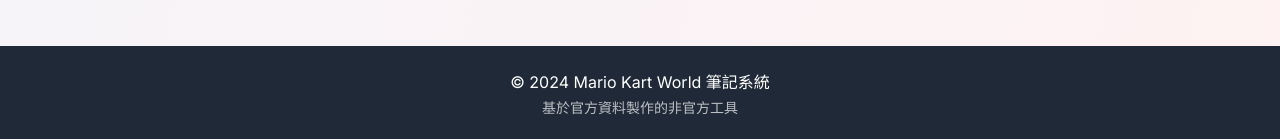
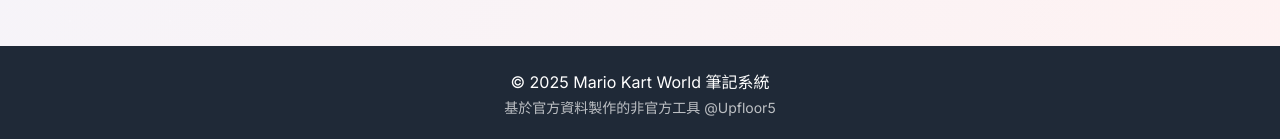
Before and after one commit to Ponpon55837/MarioKartWorldParams, a Next.js app: page / in a window 1280 px wide. Shown: the part 5149-5288 px from the top of the page. Built offline with nearby package versions, Linux system fonts and the light colour scheme.

Commit message:
feat: update

```diff
--- a/src/app/layout.tsx
+++ b/src/app/layout.tsx
@@ -33,9 +33,9 @@
           </main>
           <footer className="bg-gray-800 text-white p-6 mt-12">
             <div className="container mx-auto text-center">
-              <p>&copy; 2024 Mario Kart World 筆記系統</p>
+              <p>&copy; 2025 Mario Kart World 筆記系統</p>
               <p className="text-sm opacity-70 mt-1">
-                基於官方資料製作的非官方工具
+                基於官方資料製作的非官方工具 @Upfloor5
               </p>
             </div>
           </footer>
```
Also changed, not shown: 1 other file (tests, documents, lock files or other folders).
